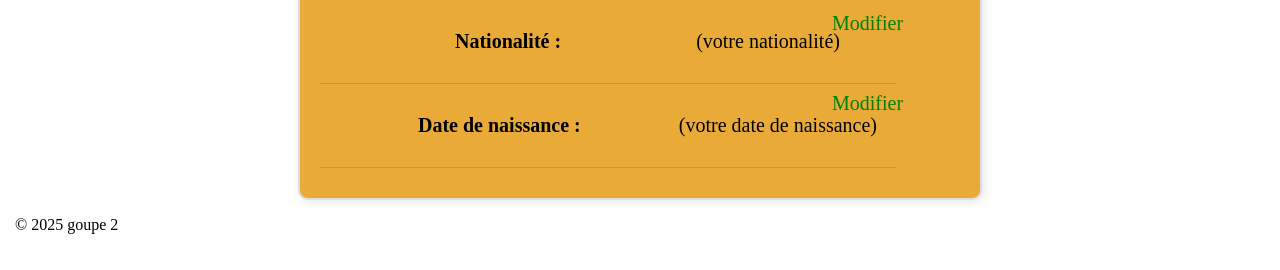
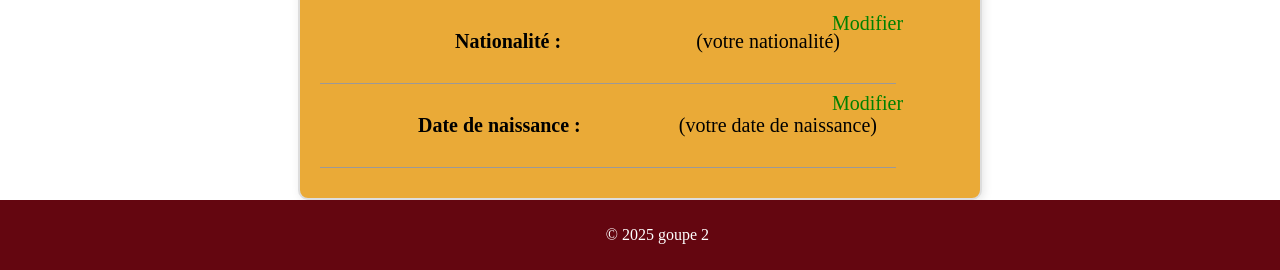
Before and after one commit to RyanTrabelsi/CYTECH_DEVWEB_MI2_D, a PHP site: page /CY-ORIENT.html in a window 1280 px wide; the page is wider, and only the part inside the window is pictured. Shown: the part 844-1114 px from the top of that part. Before the commit the page ends 1078 px from the top of that part, so only its background shows below. Run offline with PHP 8.4, Linux system fonts and the light colour scheme.

Commit message:
Update cy.css

```diff
--- a/cy.css
+++ b/cy.css
@@ -96,22 +97,23 @@ body {
     margin: auto;
     padding: 20px;
     border: 2px solid #ddd;
+    margin-bottom: auto;
     border-radius: 10px;
     box-shadow: 2px 2px 10px rgba(0, 0, 0, 0.1);
         }
 
     .ligne {
-    width: 90%;  /* Longueur de la ligne */
-;  /* Épaisseur */
-    background-color: grey;  /* Couleur */
-    margin-left: 0;  /* Aligner à gauche */
+    width: 90%;
+;
+    background-color: grey;
+    margin-left: 0;
 }
 
 
 
 
 p {
-    display: inline-block; /* Met les paragraphes sur la même ligne */
+    display: inline-block;
      gap: 20px;
       padding-left: 15px;
       }
@@ -203,7 +205,17 @@ p {
 }
 
 
-
+footer {
+    position: absolute;
+    bottom: 180;
+    left: 0;
+    width: 100%;
+    display: flex;
+    justify-content: center;
+    padding: 10px;
+    background-color: #640610;
+    color: #fff;
+}
 
 
 
@@ -214,14 +226,13 @@ p {
     align-items: center;
     justify-content:space-evenly;
     margin: 10px 0;
-      font-family: 'Scheherazade', serif;
+
       color: black;
 }
 
 
 
 
-/* Style de la ligne séparatrice */
 .ligne {
     border: none;
     height: 1px;
```
Also changed, not shown: other parts of cy.css (+15 -14 lines).
